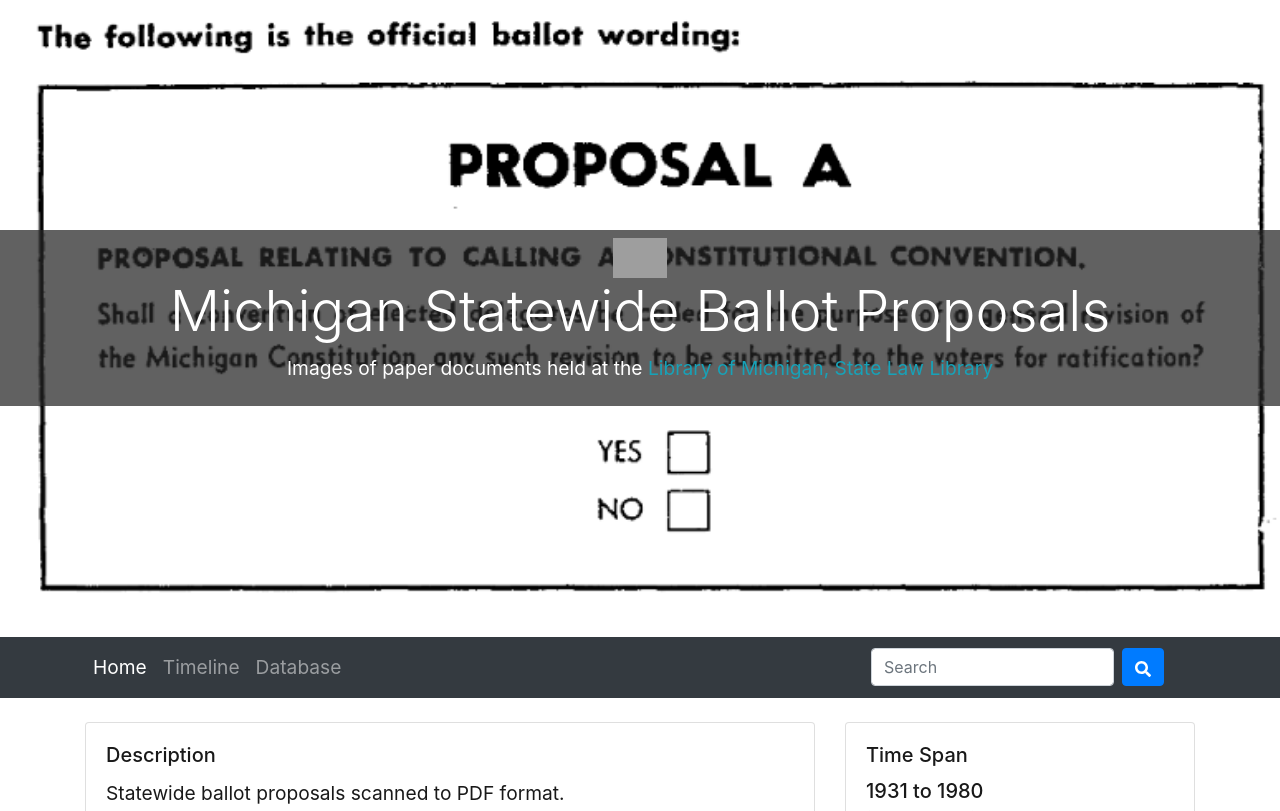
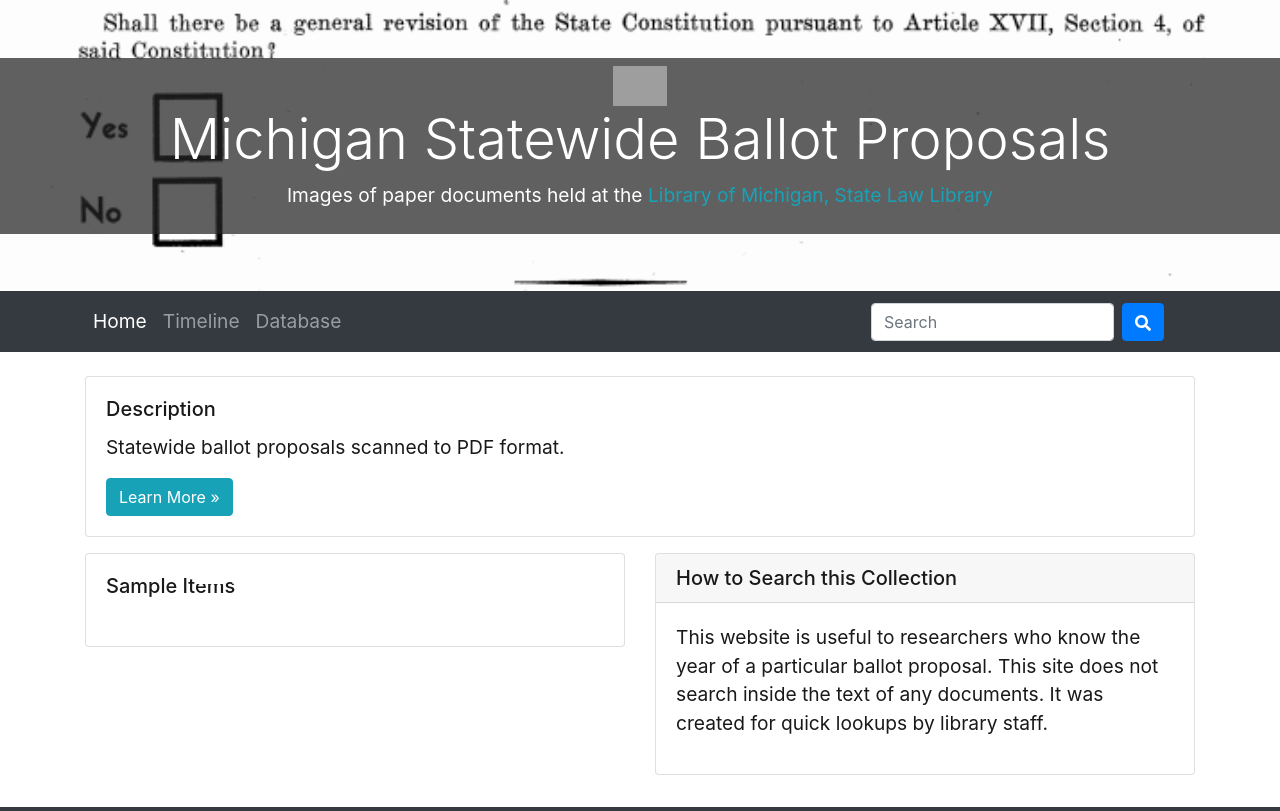
Before and after one commit to Temoshee/michiganregister, a Jekyll site: the page built from index.md, in a window 1280 px wide, cut to the strip 0-811 px from the top of the page. Built offline with Jekyll 4.4.1, drawn with Linux system fonts in a browser that asks for light colours; some of the changed text lies outside the part shown; grey boxes are pictures that could not be loaded.

Commit message:
banner change

```diff
--- a/_data/theme.yml
+++ b/_data/theme.yml
@@ -9,14 +9,14 @@
 # featured image is used in home page banner and in meta markup to represent the collection
 # use either an objectid (from an item in this collect), a relative location of an image in this repo, or a full url to an image elsewhere
 featured-image: /assets/img/banner.png
-home-title-y-padding: 12em # the margin from the top your title portion will appear.
+home-title-y-padding: 3em # the margin from the top your title portion will appear.
 home-banner-image-position: center # [options: top, center, bottom] Default: top
 carousel-height: # in px, but don't include the "px"; default is 450.
 # carousel can feature specific item types: image,pdf,youtube,thumbs
 carousel-type: image
 featured-subjects: #separate semi-colon(';') - if left blank, will be automatically generated to create top 5 subjects
 featured-subjects-max: 6 # set number of top subjects to display if auto generating
-featured-locations: Moscow, ID #separate by semi-colon(';') - if left blank, will be automatically generated to create top 5 locations
+#featured-locations: Moscow, ID #separate by semi-colon(';') - if left blank, will be automatically generated to create top 5 locations
 featured-locations-max: 3
 
 ##########
--- a/_layouts/home-infographic.html
+++ b/_layouts/home-infographic.html
@@ -3,26 +3,20 @@
 ---
 {%- assign items = site.data[site.metadata] -%}
 <div class="row">
-  <div class="col-md-8">
+  <div class="col-md-12">
 
     {% include index/description.html %}
+
+  </div>
+  <div class="col-md-6">
+
     {% include index/carousel.html%}
 
   </div>
-  <div class="col-md-4">
+  <div class="col-md-6">
 
-    {% include index/time.html %}
-
-    {% include index/featured-terms.html field="subject" title="Top Subjects" btn-color="info" featured=site.data.theme.featured-subjects max=site.data.theme.featured-subjects-max %}
-
-    {% include index/featured-terms.html field="location" title="Locations" btn-color="outline-secondary" featured=site.data.theme.featured-locations max=site.data.theme.featured-locations-max %}
-
-    {% include index/objects.html %}
-
-  </div>
-  <div class="col-md-12">
-
-    {% include index/data-download.html %}
+{% include feature/card.html header="How to Search this Collection" text="This website is useful to researchers who know the year of a particular ballot proposal.
+This site does not search inside the text of any documents. It was created for quick lookups by library staff."%}
 
   </div>
 
```
Also changed, not shown: assets/img/banner.png.
